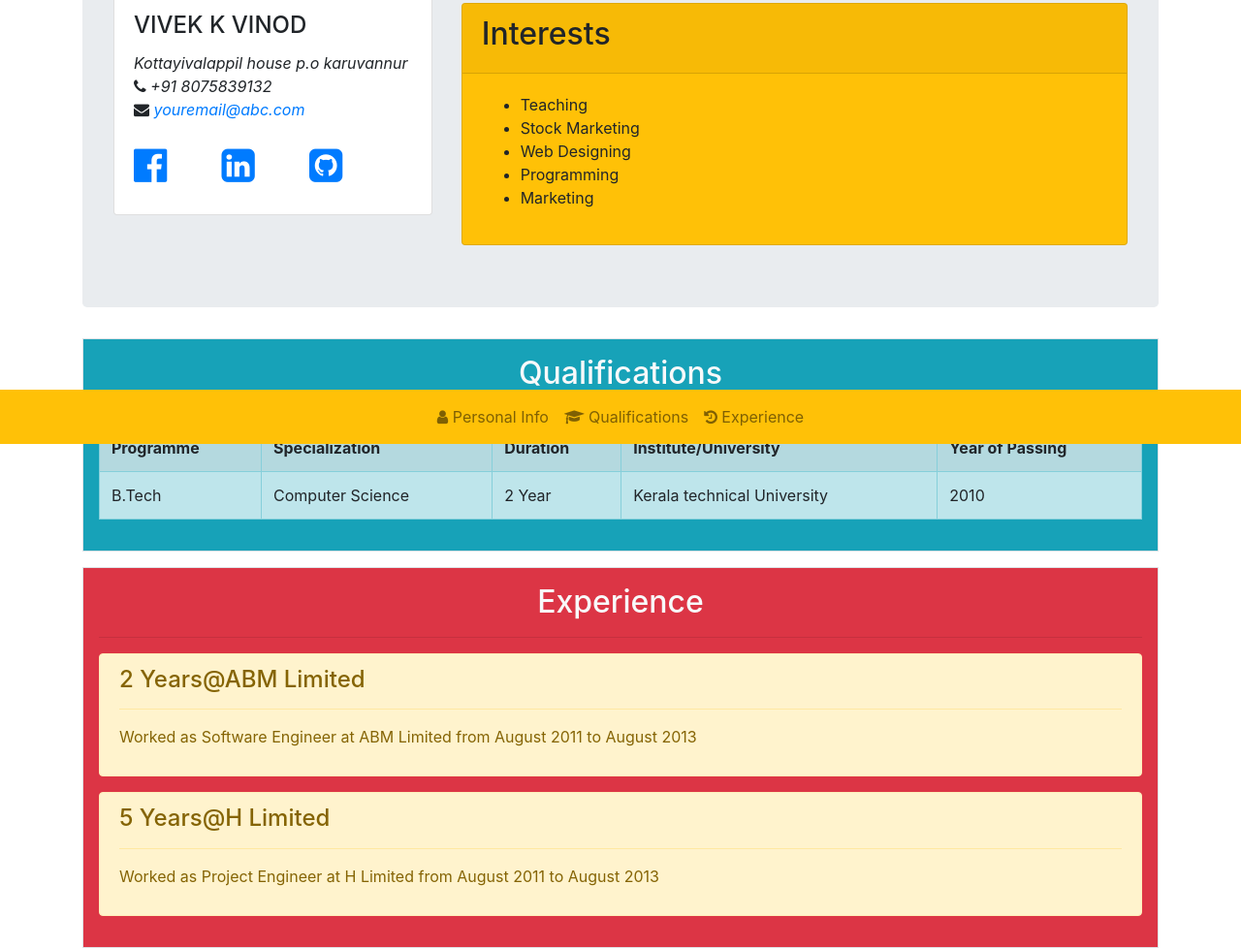
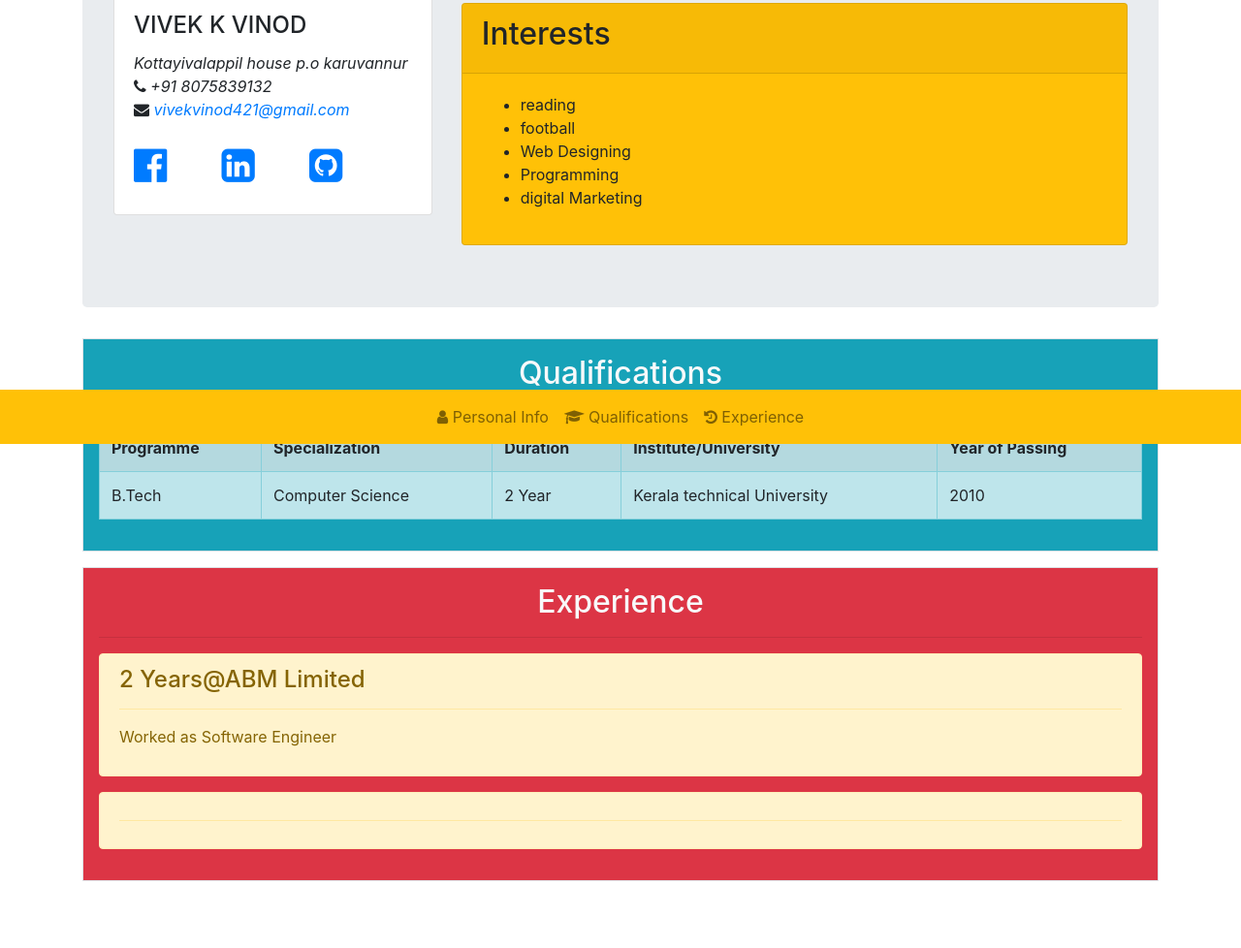
Before and after one commit to vivekkvinod/vivekkvinod.github.io, a plain HTML site: page index.html in a window 1280 px wide. Shown: the part 342-1320 px from the top of the page at 97% size. Drawn offline with nearby package versions, Linux system fonts and the light colour scheme.

Commit message:
Update index.html

```diff
--- a/index.html
+++ b/index.html
@@ -35,7 +35,7 @@
               <h4 class="card-title">VIVEK K VINOD</h4>
               <p class="card-text font-italic">Kottayivalappil house p.o karuvannur<br>
                 <i class="fa fa-phone"></i> +91 8075839132<br>
-                <i class="fa fa-envelope "></i> <a href="mailto:vivekvinod421@gmail.com">youremail@abc.com</a></p>
+                <i class="fa fa-envelope "></i> <a href="mailto:vivekvinod421@gmail.com">vivekvinod421@gmail.com</a></p>
                 <div style="font-size:40px;">
                   <a href="#"><i class="fa fa-facebook-official"></i></a>&nbsp;&nbsp;&nbsp;&nbsp;
                   <a href="#"><i class="fa fa-linkedin-square"></i></a>&nbsp;&nbsp;&nbsp;&nbsp;
@@ -54,11 +54,11 @@
             <div class="card-header"><h2>Interests</h2></div>
             <div class="card-body">
               <ul>
-                <li>Teaching</li>
-                <li>Stock Marketing
+                <li>reading</li>
+                <li>football
                 <li>Web Designing</li>
                 <li>Programming</li>
-                <li>Marketing</li>
+                <li>digital Marketing</li>
               </ul>
             </div>
           </div>
@@ -90,11 +90,11 @@
       <div class="h2 text-center text-light">Experience</div><hr/>
       <div class="alert alert-warning">
         <strong class="h4">2 Years@ABM Limited</strong> <hr/>
-        <p>Worked as Software Engineer at ABM Limited from August 2011 to August 2013</p>
+        <p>Worked as Software Engineer </p>
       </div>
       <div class="alert alert-warning">
-        <strong class="h4">5 Years@H Limited</strong> <hr/>
-        <p>Worked as Project Engineer at H Limited from August 2011 to August 2013</p>
+        <strong class="h4"></strong> <hr/>
+        <p></p>
       </div>
     </div>
   </section>
```
